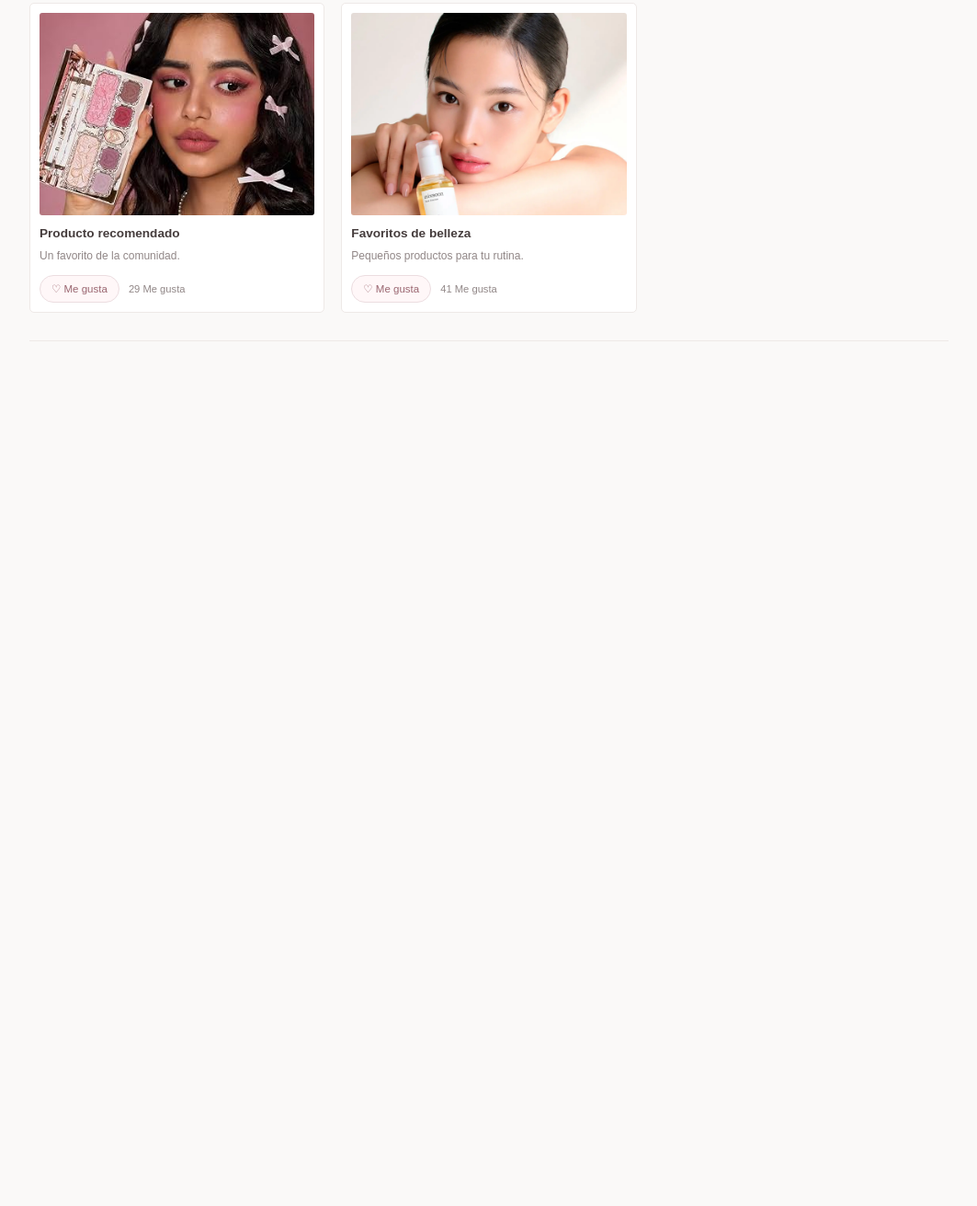
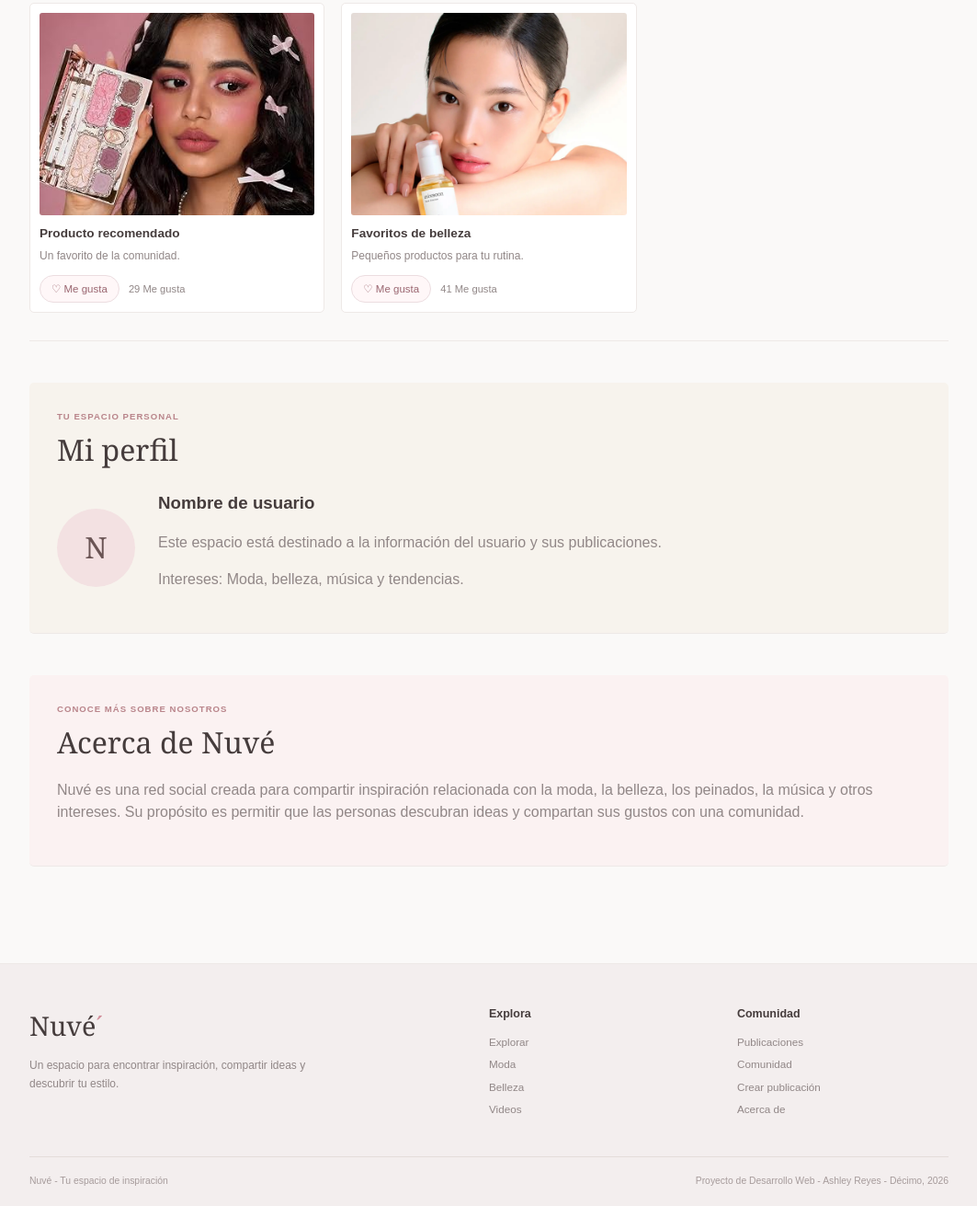
Before and after one commit to a5hreyes/Nuve, a plain HTML site: page index.html in a window 1280 px wide. Shown: the part 5339-6650 px from the top of the page at 92% size, without its empty margins (203-1266 px from the left). Before the commit the page ends 5815 px from the top, so only its background shows below. Drawn offline with Linux system fonts and the light colour scheme.

Commit message:
Restauración de código que se había borrado

```diff
--- a/index.html
+++ b/index.html
@@ -579,4 +579,93 @@
                         <button type="button" class="boton-like">♡ Me gusta</button>
                         <span>41 Me gusta</span>
                     </div>
-                </article
+                </article>
+                </div>
+
+    </section>
+
+
+    <!--Sección del perfil-->
+    <section id="Perfil">
+
+        <div class="encabezado-seccion">
+            <p>TU ESPACIO PERSONAL</p>
+            <h2>Mi perfil</h2>
+        </div>
+
+        <div class="perfil-contenedor">
+
+            <div class="perfil-imagen">N</div>
+
+            <div>
+                <h3>Nombre de usuario</h3>
+                <p>Este espacio está destinado a la información del usuario y sus publicaciones.</p>
+                <p>Intereses: Moda, belleza, música y tendencias.</p>
+            </div>
+
+        </div>
+
+    </section>
+
+
+    <!--Sección de acerca de-->
+    <section id="Acerca">
+
+        <div class="encabezado-seccion">
+            <p>CONOCE MÁS SOBRE NOSOTROS</p>
+            <h2>Acerca de Nuvé</h2>
+        </div>
+
+        <p>
+            Nuvé es una red social creada para compartir inspiración relacionada
+            con la moda, la belleza, los peinados, la música y otros intereses.
+            Su propósito es permitir que las personas descubran ideas y compartan
+            sus gustos con una comunidad.
+        </p>
+
+    </section>
+
+</main>
+
+
+<!--Pie de página-->
+<footer>
+
+    <!--Contenido principal del pie de página-->
+    <div class="footer-contenido">
+
+        <div class="footer-nuve">
+            <h2>Nuvé</h2>
+            <p>
+                Un espacio para encontrar inspiración, compartir ideas
+                y descubrir tu estilo.
+            </p>
+        </div>
+
+        <!--Enlaces de exploración-->
+        <div class="footer-enlaces">
+            <h3>Explora</h3>
+            <a href="#Explorar">Explorar</a>
+            <a href="#Moda">Moda</a>
+            <a href="#Belleza">Belleza</a>
+            <a href="#Videos">Videos</a>
+        </div>
+
+        <!--Enlaces de comunidad-->
+        <div class="footer-enlaces">
+            <h3>Comunidad</h3>
+            <a href="#Publicaciones">Publicaciones</a>
+            <a href="#Comunidad">Comunidad</a>
+            <a href="#Crear">Crear publicación</a>
+            <a href="#Acerca">Acerca de</a>
+        </div>
+
+    </div>
+
+    <!--Información final-->
+    <div class="footer-final">
+        <p>Nuvé - Tu espacio de inspiración</p>
+        <p>Proyecto de Desarrollo Web - Ashley Reyes - Décimo, 2026</p>
+    </div>
+
+</footer>
```
